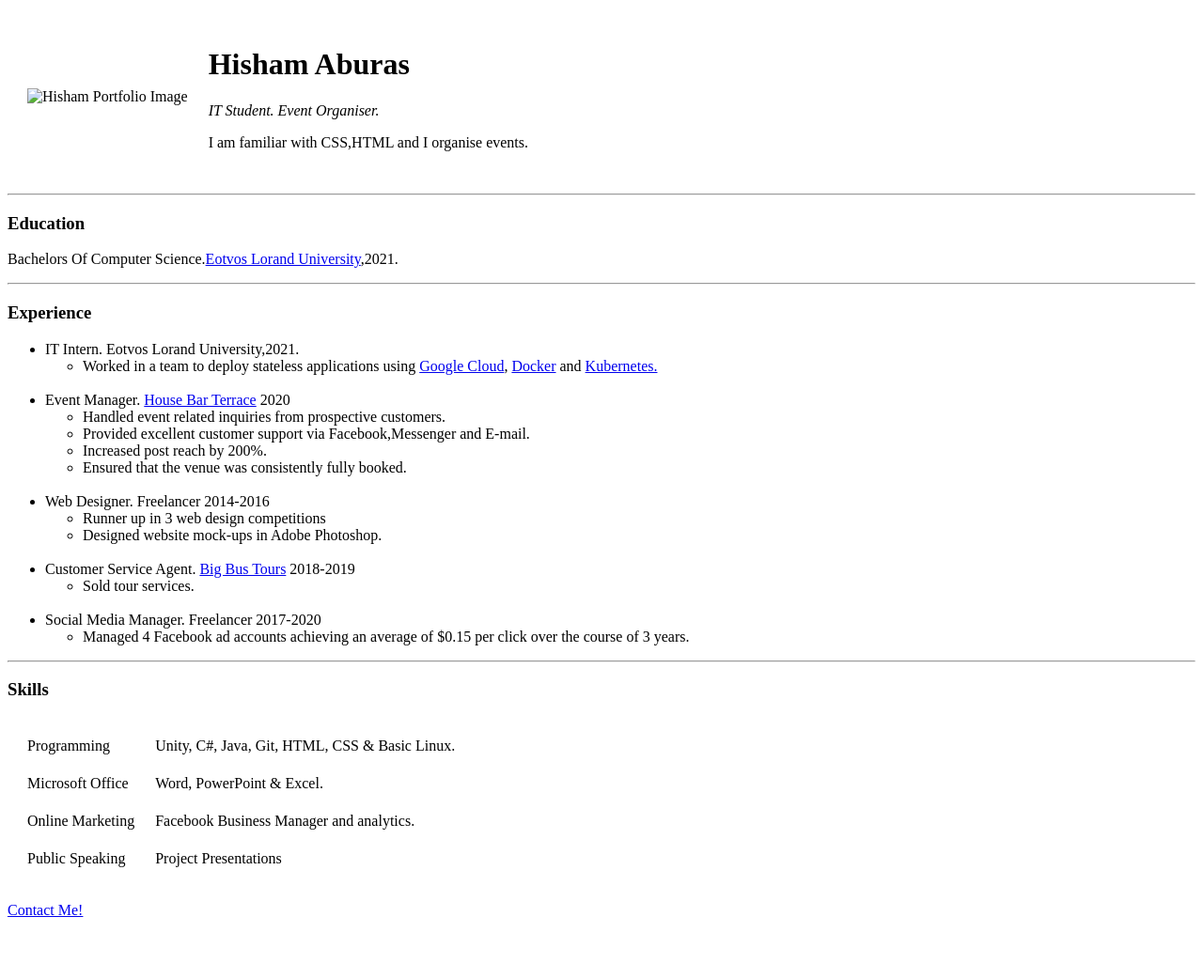
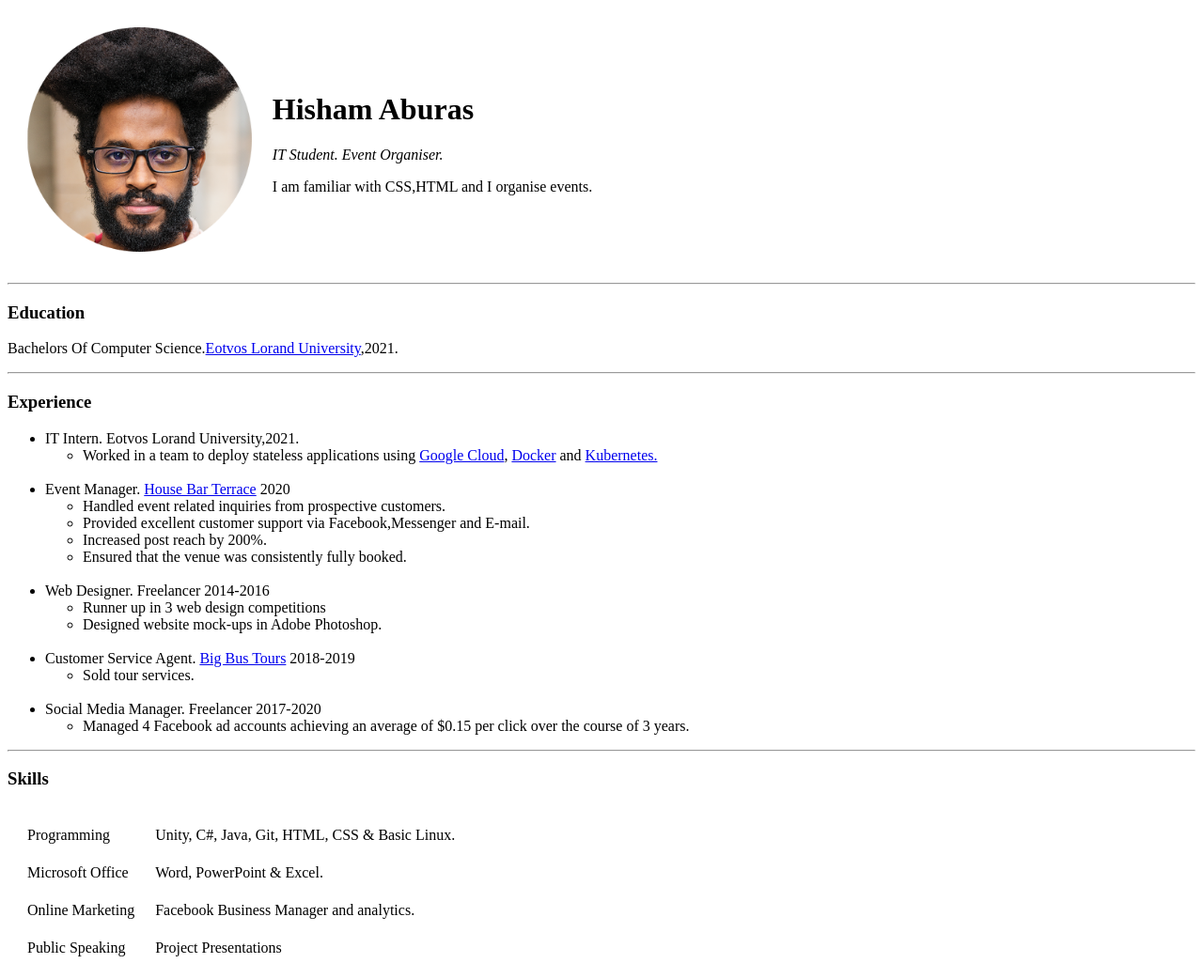
Before and after one commit to RoutinoDesigns/CV, a plain HTML site: page index.html in a window 1280 px wide. Shown: the top 1042 px of the page at 94% size. Before the commit the page ends 994 px from the top, so only its background shows below. Drawn offline with Linux system fonts and the light colour scheme.

Commit message:
updated image source

```diff
--- a/index.html
+++ b/index.html
@@ -10,7 +10,7 @@
 <body>
   <table cellspacing="20">
     <tr>
-      <td style="width:20%"> <img src="images/Portfolio-Circle.png"
+      <td style="width:20%"> <img src="Portfolio-Circle.png"
           alt="Hisham Portfolio Image"
           width="100%"
           height="auto"></td>
```
